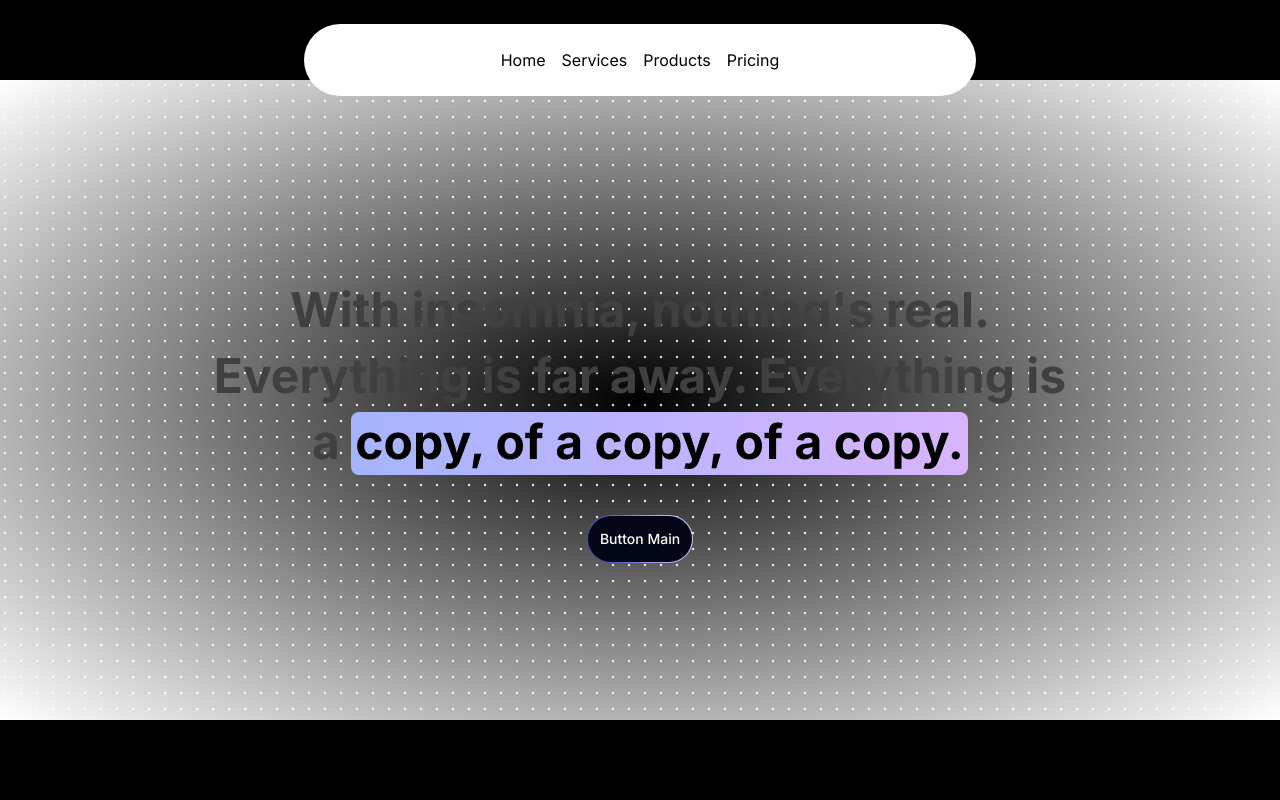
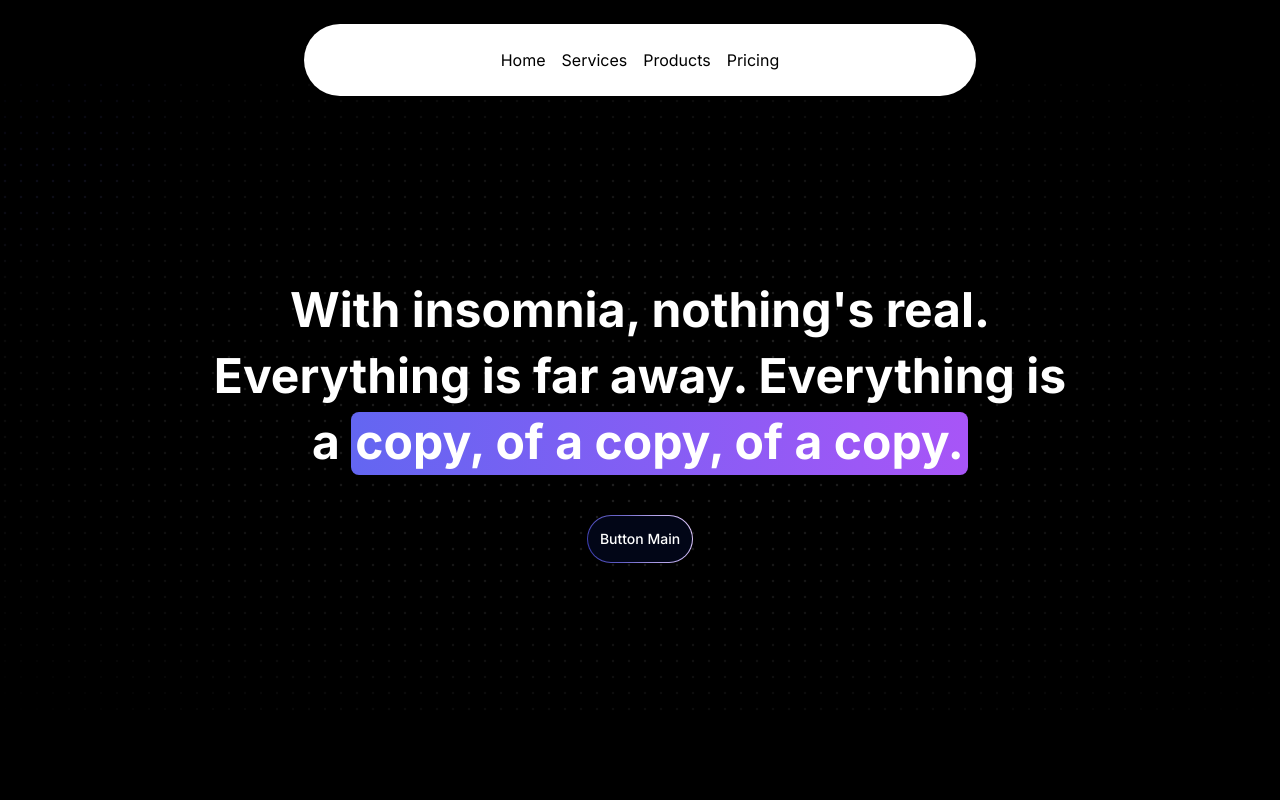
Before and after one commit to Yash-Maurya001/new_project, a Next.js app: page / in a window 1280 px wide. Shown: the top 800 px of the page. Built offline with nearby package versions, Linux system fonts and the light colour scheme.

Commit message:
Update styles in HeroMain and HeroHighlight components

```diff
--- a/src/components/HeroMain.tsx
+++ b/src/components/HeroMain.tsx
@@ -18,11 +18,11 @@ export function HeroHighlightDemo() {
 					duration: 0.5,
 					ease: [0.4, 0.0, 0.2, 1],
 				}}
-				className="text-2xl px-4 md:text-4xl lg:text-5xl font-bold text-neutral-700 dark:text-white max-w-4xl leading-relaxed lg:leading-snug text-center mx-auto my-[5vh] "
+				className="text-2xl px-4 md:text-4xl lg:text-5xl font-bold  text-white max-w-4xl leading-relaxed lg:leading-snug text-center mx-auto my-[5vh] "
 			>
 				With insomnia, nothing&apos;s real. Everything is far away. Everything
 				is a{" "}
-				<Highlight className="text-black dark:text-white">
+				<Highlight className="text-white">
 					copy, of a copy, of a copy.
 				</Highlight>
 			</motion.h1>
--- a/src/components/ui/hero-highlight.tsx
+++ b/src/components/ui/hero-highlight.tsx
@@ -36,9 +36,9 @@ export const HeroHighlight = ({
 			)}
 			onMouseMove={handleMouseMove}
 		>
-			<div className="absolute inset-0 bg-dot-thick-neutral-300 dark:bg-dot-thick-neutral-800  pointer-events-none" />
+			<div className="absolute inset-0 bg-dot-thick-neutral-800  pointer-events-none" />
 			<motion.div
-				className="pointer-events-none bg-dot-thick-indigo-500 dark:bg-dot-thick-indigo-500   absolute inset-0 opacity-0 transition duration-300 group-hover:opacity-100"
+				className="pointer-events-none  bg-dot-thick-indigo-500   absolute inset-0 opacity-0 transition duration-300 group-hover:opacity-100"
 				style={{
 					WebkitMaskImage: useMotionTemplate`
             radial-gradient(
@@ -57,7 +57,7 @@ export const HeroHighlight = ({
 				}}
 			/>
 			{showGradient && (
-				<div className="absolute inset-0 h-full w-full  pointer-events-none bg-white dark:bg-black [mask-image:radial-gradient(ellipse_at_center,transparent,white)]" />
+				<div className="absolute inset-0 h-full w-full  pointer-events-none bg-black [mask-image:radial-gradient(ellipse_at_center,transparent,white)]" />
 			)}
 			<div className={cn("relative z-20", className)}>{children}</div>
 		</div>
@@ -90,7 +90,7 @@ export const Highlight = ({
 				display: "inline",
 			}}
 			className={cn(
-				`relative inline-block pb-1   px-1 rounded-lg bg-gradient-to-r from-indigo-300 to-purple-300 dark:from-indigo-500 dark:to-purple-500`,
+				`relative inline-block pb-1   px-1 rounded-lg bg-gradient-to-r  from-indigo-500 to-purple-500`,
 				className
 			)}
 		>
```
